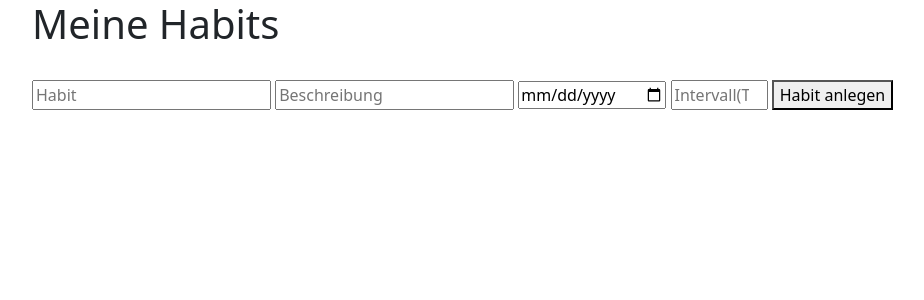
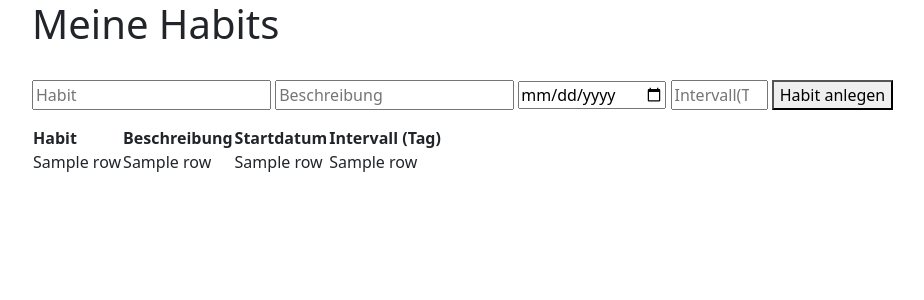
Before and after one commit to Keszamol/habit_tracker, a Flask app: template templates/habits.html in a window 1280 px wide. Shown: the top 300 px of the page, without its empty margins (50-974 px from the left). Run offline with Flask 3, Linux system fonts and the light colour scheme; the template is opened without the code that fills it: most values are stand-ins (such as "Sample title", 1, 10 or a date in 2020).

Commit message:
Habits auflisten lassen, Conditions beim erstellen hinzugefügt

```diff
--- a/app.py
+++ b/app.py
@@ -13,11 +13,24 @@ def habits():
     if not session:
         return redirect(url_for('login'))
 
+    with sqlite3.connect(DATABASE) as conn:
+        cursor = conn.cursor()
+        rows = cursor.execute("SELECT * FROM habits").fetchall()
+
     if request.method == "POST":
         habit = request.form.get("habit")
         description = request.form.get("description")
         date = request.form.get("date")
         interval = request.form.get("interval")
+
+        if not habit or not date or not interval:
+            return render_template("error.html", message="Bitte Fülle alle Felder aus. Die Beschreibung bleibt optional.")
+
+        elif not interval.isdigit():
+            return render_template("error.html", message="Der Intervall muss eine Zahl sein.")
+
+        elif int(interval) < 1 or int(interval) > 365:
+            return render_template("error.html", message="Der Intervall darf nicht kleiner als 1 oder größer als 365 sein.")
 
         with sqlite3.connect(DATABASE) as conn:
             cursor = conn.cursor()
@@ -26,8 +39,7 @@ def habits():
             conn.commit()
         return redirect(url_for('habits'))
 
-
-    return render_template("habits.html")
+    return render_template("habits.html", rows=rows)
 
 @app.route("/register", methods=["GET", "POST"])
 def register():
--- a/templates/habits.html
+++ b/templates/habits.html
@@ -4,10 +4,30 @@
     <h1>Meine Habits</h1>
     <br>
     <form method="post">
-        <input name="habit" type="text" placeholder="Habit">
+        <input name="habit" type="text" placeholder="Habit" required>
         <input name="description" type="text" placeholder="Beschreibung">
-        <input name="date" type="date">
-        <input name="interval" type="number" min="1" max="365" placeholder="Intervall(Tage)">
+        <input name="date" type="date" required>
+        <input name="interval" type="number" min="1" max="365" placeholder="Intervall(Tage)" required>
         <button type="submit">Habit anlegen</button>
     </form>
+
+    <table>
+        <thead>
+            <th>Habit</th>
+            <th>Beschreibung</th>
+            <th>Startdatum</th>
+            <th>Intervall (Tag)</th>
+        </thead>
+        <tbody>
+            {% for row in rows %}
+                <tr>
+                    <td>{{ row[1] }}</td>
+                    <td>{{ row[2] }}</td>
+                    <td>{{ row[3] }}</td>
+                    <td>{{ row[4] }}</td>
+                </tr>
+            {% endfor %}
+        </tbody>
+    </table>
+
 {% endblock %}
```
Also changed, not shown: README.md.
